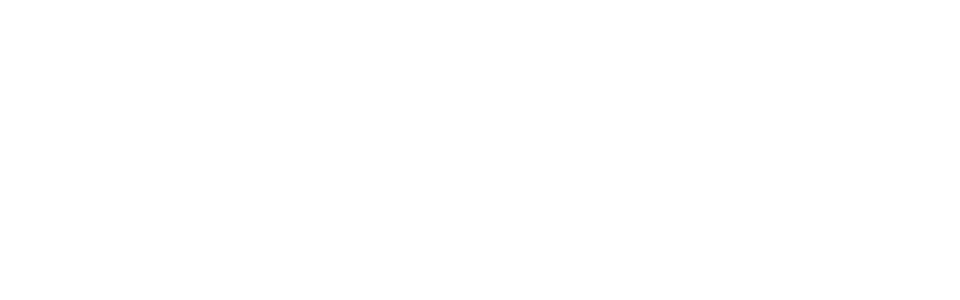
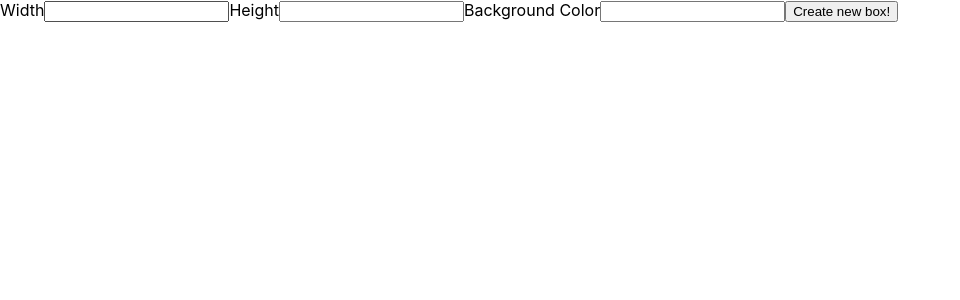
Before and after one commit to XuXaO415/React_forms-exercise, a React (Create React App) app: page / in a window 1280 px wide. Shown: the top 300 px of the page, without its empty margins (0-960 px from the left). Built offline with nearby package versions, Linux system fonts and the light colour scheme.

Commit message:
Added components in these sections

```diff
--- a/src/Box.jsx
+++ b/src/Box.jsx
@@ -1,17 +1,35 @@
-import React, {useState} from "react";
-import NewBoxForm from "./NewBoxForm";
+import React from "react";
 
 
-const Box = ({newBox}) => {
-    const INITAL_STATE = {
-        backgroundColor: "",
-        width: "",
-        height: ""
+
+// const Box = ({props, id}) => {
+//     const INITIAL_STATE = {
+//         backgroundColor: "",
+//         width: "",
+//         height: "",
+//         handleRemove: []
+//     }
+function Box({
+    id,
+    handleRemove,
+    width=5,
+    height=5,
+    backgroundColor="green"
+}) {
+    const removeBox = () => handleRemove(id);
+    const divStyle = {
+        width: `${width}em`,
+        height: `${height}em`,
+        backgroundColor
     };
+
     return (
         <div>
             <h3>Box Display</h3>
-            <NewBoxForm />
+            <div
+            style={divStyle}
+            />
+            <button onClick={removeBox}>X</button>
         </div>
     )
 }
--- a/src/BoxList.jsx
+++ b/src/BoxList.jsx
@@ -4,7 +4,30 @@
 
 
 const BoxList = () => {
-    const[boxes, setBoxes] = useState();
+    const[boxes, setBoxes] = useState([]);
+    const addBox = box => {
+        setBoxes(boxes => [...boxes, box])
+    }
+    const removeBox = id => {
+        setBoxes(boxes => boxes.filter(box => box.id !== id));
+    };
+
+    const boxComp = boxes.map(box => (
+        <Box
+        id={box.id}
+        key={box.id}
+        width={box.width}
+        height={box.height}
+        backgroundColor={box.backgroundColor}
+        deleteBox={removeBox}
+        />
+    ));
+    return (
+        <div>
+            <NewBoxForm createBox={addBox} />
+            {boxComp}
+        </div>
+    );
 }
 
 export default BoxList;
--- a/src/NewBoxForm.jsx
+++ b/src/NewBoxForm.jsx
@@ -1,5 +1,4 @@
 import React, {useState} from "react";
-import { useFormik } from "formik";
 import {v4 as uuid} from "uuid";
 
 
@@ -51,6 +50,7 @@
                 value={formData.backgroundColor}
                 onChange={handleChange}
                 />
+                <button>Create new box!</button>
             </form>
         </div>
     );
```
